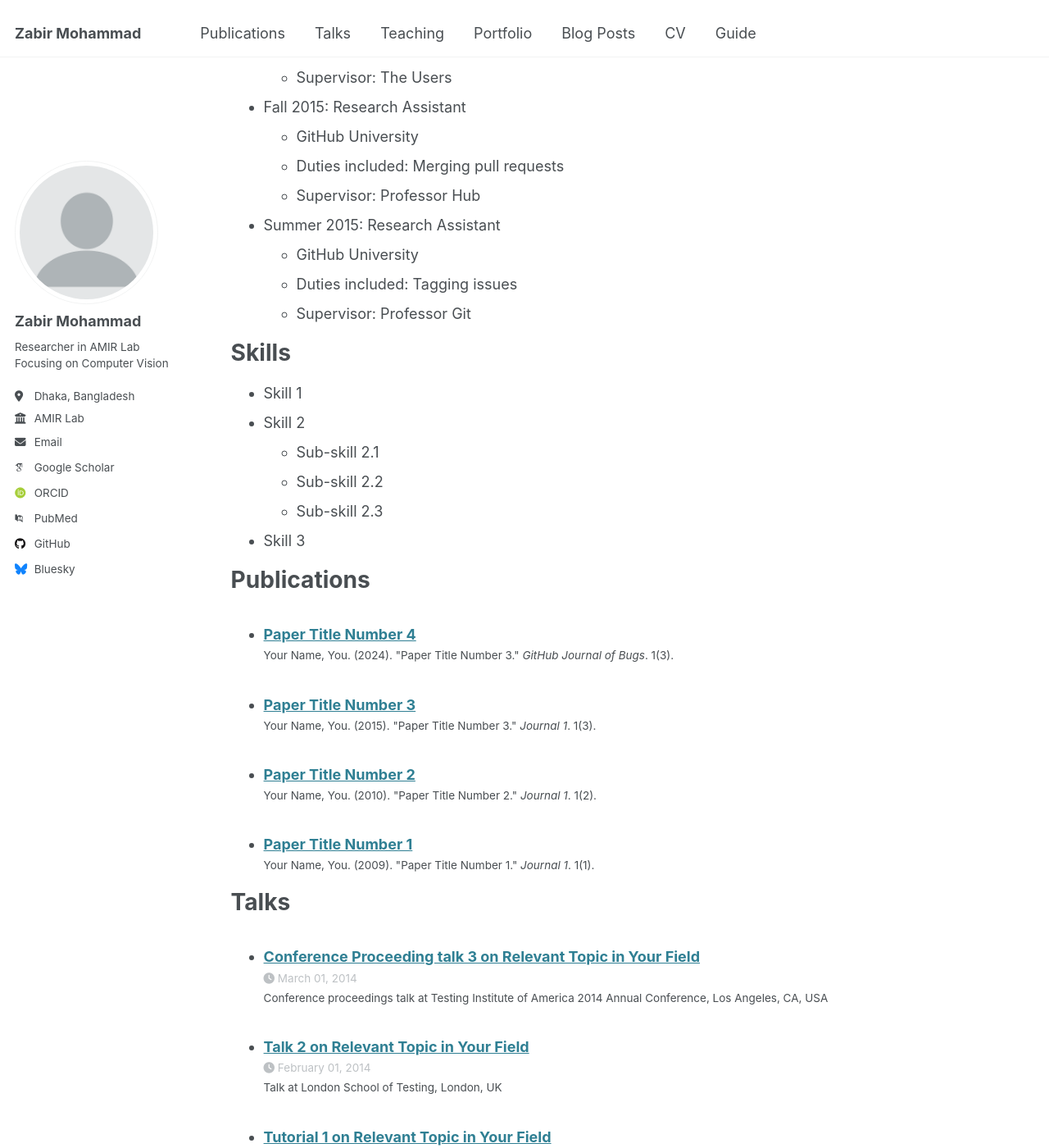
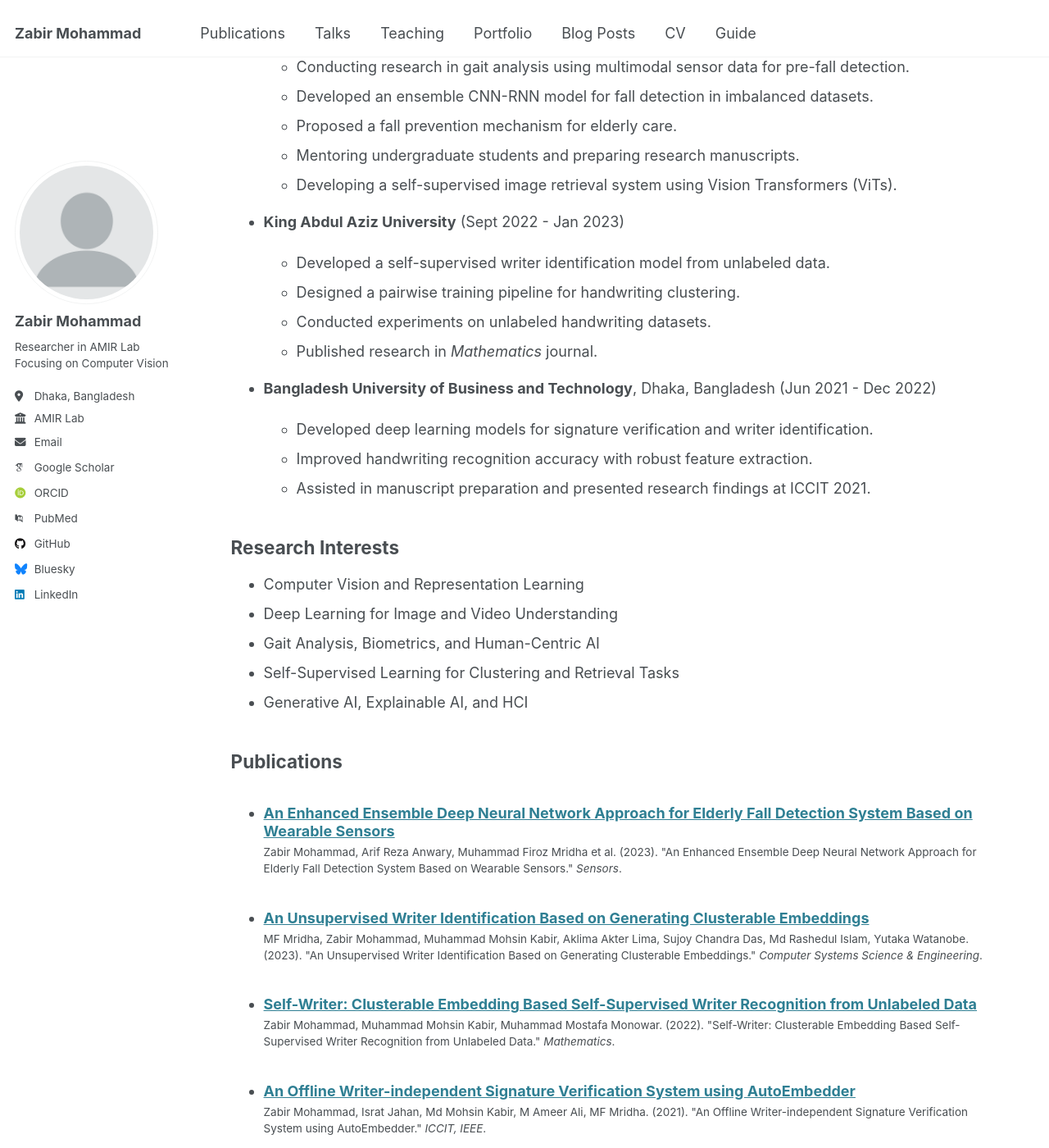
Before and after one commit to zabirmohammad/zabirmohammad.github.io, a Jekyll site: the page built from _pages/cv.md, in a window 1280 px wide and 1400 px high, scrolled down 396 px. Shown: the whole window at 82% size. Built offline with Jekyll 4.4.1, drawn with Linux system fonts in a browser that asks for light colours; some web fonts are replaced; some of the changed text lies outside the part shown.

Commit message:
Basic Changes

```diff
--- a/_config.yml
+++ b/_config.yml
@@ -7,150 +7,146 @@
 # server process.
 
 # Basic Site Settings
-locale                   : "en-US"
-site_theme               : "default"
-title                    : "Zabir Mohammad"
-title_separator          : "-"
-name                     : &name "Zabir Mohammad"
-description              : &description "Researcher at AMIR Lab"
-url                      : https://zabirmohammad.github.io # the base hostname & protocol for your site e.g. "https://[your GitHub username].github.io"
-baseurl                  : "" # the subpath of your site, e.g. "/blog"
-repository               : "academicpages/academicpages.github.io"
+locale: "en-US"
+site_theme: "default"
+title: "Zabir Mohammad"
+title_separator: "-"
+name: &name "Zabir Mohammad"
+description: &description "Researcher at AMIR Lab"
+url: https://zabirmohammad.github.io # the base hostname & protocol for your site e.g. "https://[your GitHub username].github.io"
+baseurl: "" # the subpath of your site, e.g. "/blog"
+repository: "academicpages/academicpages.github.io"
 
 # Site Author - The following control what appear as part of the author content on the side bar.
 #               If a field is blank the icon and link will not appear, otherwise it will be shown.
 #               Additional customization can be done by editing /_includes/author-profile.html
 author:
   # Biographic information
-  avatar           : "profile.png"
-  name             : "Zabir Mohammad"
-  pronouns         : # example: "she/her"
-  bio              : "Researcher in AMIR Lab Focusing on Computer Vision"
-  location         : "Dhaka, Bangladesh"
-  employer         : "AMIR Lab"
-  uri              : # URL
-  email            : "zabirmohammad02@gmail.com"
+  avatar: "profile.png"
+  name: "Zabir Mohammad"
+  pronouns: # example: "she/her"
+  bio: "Researcher in AMIR Lab Focusing on Computer Vision"
+  location: "Dhaka, Bangladesh"
+  employer: "AMIR Lab"
+  uri: # URL
+  email: "zabirmohammad02@gmail.com"
 
   # Academic websites
-  arxiv            : # URL - Update with the correct link to your profile
-  googlescholar    : "https://scholar.google.com/citations?user=mLXy1GoAAAAJ&hl=en&oi=sra"
-  impactstory      : # URL
-  orcid            : "https://orcid.org/0000-0002-0270-5608"
-  semantic         : # URL
-  pubmed           : "https://www.ncbi.nlm.nih.gov/pubmed/?term=john+snow"
-  researchgate     : # URL
-  scopus           : # URL
+  arxiv: # URL - Update with the correct link to your profile
+  googlescholar: "https://scholar.google.com/citations?user=mLXy1GoAAAAJ&hl=en&oi=sra"
+  impactstory: # URL
+  orcid: "https://orcid.org/0000-0002-0270-5608"
+  semantic: # URL
+  pubmed: "https://www.ncbi.nlm.nih.gov/pubmed/?term=john+snow"
+  researchgate: # URL
+  scopus: # URL
 
   # Repositories and software development
-  bitbucket        : # Username - Update with your username on the site
-  codepen          : # Username
-  dribbble         : # Username
-  github           : "Zabirmohammad"
-  kaggle           : # Username
-  stackoverflow    : # User number or user number and name (i.e., use "1" or "1/jeff-atwood")
+  bitbucket: # Username - Update with your username on the site
+  codepen: # Username
+  dribbble: # Username
+  github: "Zabirmohammad"
+  kaggle: # Username
+  stackoverflow: # User number or user number and name (i.e., use "1" or "1/jeff-atwood")
 
   # Social media
-  bluesky          : "bsky.app" # Replace this with you Bluesky username
-  facebook         : # Username
-  flickr           : # Username
-  foursquare       : # Username
-  goodreads        : # Username
-  google_plus      : # Username
-  keybase          : # Username
-  instagram        : # Username
-  lastfm           : # Username
-  linkedin         : # Username
-  mastodon         : # URL
-  medium           : # URL
-  pinterest        : # Username
-  soundcloud       : # Username
-  steam            : # Username
-  telegram         : # URL
-  tumblr           : # Username
-  twitter          : # Username for X / Twitter
-  vine             : # Username
-  weibo            : # Username
-  wikipedia        : # Username
-  xing             : # Username
-  youtube          : # Username
-  zhihu            : # Username
+  bluesky: "bsky.app" # Replace this with you Bluesky username
+  facebook: # Username
+  flickr: # Username
+  foursquare: # Username
+  goodreads: # Username
+  google_plus: # Username
+  keybase: # Username
+  instagram: # Username
+  lastfm: # Username
+  linkedin: zabir-mohammad
+  mastodon: # URL
+  medium: # URL
+  pinterest: # Username
+  soundcloud: # Username
+  steam: # Username
+  telegram: # URL
+  tumblr: # Username
+  twitter: # Username for X / Twitter
+  vine: # Username
+  weibo: # Username
+  wikipedia: # Username
+  xing: # Username
+  youtube: # Username
+  zhihu: # Username
 
 # Publication Category - The following the list of publication categories and their headings
 publication_category:
   books:
-    title: 'Books'
+    title: "Books"
   manuscripts:
-    title: 'Journal Articles'
+    title: "Journal Articles"
   conferences:
-    title: 'Conference Papers'
+    title: "Conference Papers"
 
 # Site Settings
-teaser                   :  # filename of teaser fallback teaser image placed in /images/, .e.g. "500x300.png"
-breadcrumbs              : false # true, false (default)
-words_per_minute         : 160
-future                   : true
-read_more                : "disabled" # if enabled, adds "Read more" links to excerpts
-talkmap_link             : false      #change to true to add link to talkmap on talks page
+teaser: # filename of teaser fallback teaser image placed in /images/, .e.g. "500x300.png"
+breadcrumbs: false # true, false (default)
+words_per_minute: 160
+future: true
+read_more: "disabled" # if enabled, adds "Read more" links to excerpts
+talkmap_link: false #change to true to add link to talkmap on talks page
 comments:
-  provider               : # false (default), "disqus", "discourse", "facebook", "google-plus", "staticman", "custom"
+  provider: # false (default), "disqus", "discourse", "facebook", "google-plus", "staticman", "custom"
   disqus:
-    shortname            :
+    shortname:
   discourse:
-    server               : # https://meta.discourse.org/t/embedding-discourse-comments-via-javascript/31963 , e.g.: meta.discourse.org
+    server: # https://meta.discourse.org/t/embedding-discourse-comments-via-javascript/31963 , e.g.: meta.discourse.org
   facebook:
-    appid                :
-    num_posts            : # 5 (default)
-    colorscheme          : # "light" (default), "dark"
+    appid:
+    num_posts: # 5 (default)
+    colorscheme: # "light" (default), "dark"
 staticman:
-  allowedFields          : ['name', 'email', 'url', 'message']
-  branch                 : "gh-pages" # "master", "gh-pages"
-  commitMessage          : "New comment."
-  filename               : comment-{@timestamp}
-  format                 : "yml"
-  moderation             : true
-  path                   : "_data/comments/{options.slug}"
-  requiredFields         : ['name', 'email', 'message']
+  allowedFields: ["name", "email", "url", "message"]
+  branch: "gh-pages" # "master", "gh-pages"
+  commitMessage: "New comment."
+  filename: comment-{@timestamp}
+  format: "yml"
+  moderation: true
+  path: "_data/comments/{options.slug}"
+  requiredFields: ["name", "email", "message"]
   transforms:
-    email                : "md5"
+    email: "md5"
   generatedFields:
     date:
-      type               : "date"
+      type: "date"
       options:
-        format           : "iso8601" # "iso8601" (default), "timestamp-seconds", "timestamp-milliseconds"
+        format: "iso8601" # "iso8601" (default), "timestamp-seconds", "timestamp-milliseconds"
 atom_feed:
-  hide                   : false     # change to true to hide the RSS feed in the footer
-  path                   : # blank (default) uses feed.xml
-
+  hide: false # change to true to hide the RSS feed in the footer
+  path: # blank (default) uses feed.xml
 
 # SEO Related
-google_site_verification :
-bing_site_verification   :
-alexa_site_verification  :
-yandex_site_verification :
-
+google_site_verification:
+bing_site_verification:
+alexa_site_verification:
+yandex_site_verification:
 
 # Social Sharing
 twitter:
-  username               : &twitter
+  username: &twitter
 facebook:
-  username               :
-  app_id                 :
-  publisher              :
-og_image                 :  # Open Graph/Twitter default site image
+  username:
+  app_id:
+  publisher:
+og_image: # Open Graph/Twitter default site image
 # For specifying social profiles
 # - https://developers.google.com/structured-data/customize/social-profiles
 social:
-  type                   : # Person or Organization (defaults to Person)
-  name                   : # If the user or organization name differs from the site's name
+  type: # Person or Organization (defaults to Person)
+  name: # If the user or organization name differs from the site's name
   links: # An array of links to social media profiles
-
 
 # Analytics
 analytics:
-  provider               :  "false" # false (default), "google", "google-universal", "google-analytics-4", "custom"
+  provider: "false" # false (default), "google", "google-universal", "google-analytics-4", "custom"
   google:
-    tracking_id          :
-
+    tracking_id:
 
 # Reading Files
 include:
@@ -190,14 +186,12 @@ keep_files:
 encoding: "utf-8"
 markdown_ext: "markdown,mkdown,mkdn,mkd,md"
 
-
 # Conversion
 markdown: kramdown
 highlighter: rouge
 lsi: false
 excerpt_separator: "\n\n"
 incremental: false
-
 
 # Markdown Processing
 kramdown:
@@ -209,7 +203,6 @@ kramdown:
   toc_levels: 1..6
   smart_quotes: lsquo,rsquo,ldquo,rdquo
   enable_coderay: false
-
 
 # These settings control the types of collections used by the template
 collections:
@@ -225,7 +218,6 @@ collections:
   talks:
     output: true
     permalink: /:collection/:path/
-
 
 # These settings control how pages and collections are included in the site
 defaults:
@@ -283,19 +275,16 @@ defaults:
       author_profile: true
       share: true
 
-
 # Sass/SCSS
 sass:
   sass_dir: _sass
   style: compressed # http://sass-lang.com/documentation/file.SASS_REFERENCE.html#output_style
-
 
 # Outputting
 permalink: /:categories/:title/
 # paginate: 5 # amount of posts to show
 # paginate_path: /page:num/
 timezone: Etc/UTC # http://en.wikipedia.org/wiki/List_of_tz_database_time_zones
-
 
 # Plugins
 plugins:
@@ -314,7 +303,6 @@ whitelist:
   - jekyll-sitemap
   - jekyll-redirect-from
   - jemoji
-
 
 # Archives
 #  Type
@@ -344,7 +332,6 @@ tag_archive:
 #     category: /categories/:name/
 #     tag: /tags/:name/
 
-
 # HTML Compression
 # - http://jch.penibelst.de/
 compress_html:
--- a/_pages/cv.md
+++ b/_pages/cv.md
@@ -9,56 +9,96 @@ redirect_from:
 
 {% include base_path %}
 
-Education
-======
-* Ph.D in Version Control Theory, GitHub University, 2018 (expected)
-* M.S. in Jekyll, GitHub University, 2014
-* B.S. in GitHub, GitHub University, 2012
+## Education
 
-Work experience
-======
-* Spring 2024: Academic Pages Collaborator
-  * GitHub University
-  * Duties includes: Updates and improvements to template
-  * Supervisor: The Users
+- **B.Sc. in Computer Science and Engineering**, Bangladesh University of Business and Technology, 2021.
+  - CGPA: 3.80/4.00
+  - Thesis: _An Offline Writer-independent Signature Verification System using AutoEmbedder_
 
-* Fall 2015: Research Assistant
-  * GitHub University
-  * Duties included: Merging pull requests
-  * Supervisor: Professor Hub
+## Work Experience
 
-* Summer 2015: Research Assistant
-  * GitHub University
-  * Duties included: Tagging issues
-  * Supervisor: Professor Git
+- **Advanced Machine Intelligence Research Lab**, Dhaka, Bangladesh (Jan 2023 - Present)
 
-Skills
-======
-* Skill 1
-* Skill 2
-  * Sub-skill 2.1
-  * Sub-skill 2.2
-  * Sub-skill 2.3
-* Skill 3
+  - Conducting research in gait analysis using multimodal sensor data for pre-fall detection.
+  - Developed an ensemble CNN-RNN model for fall detection in imbalanced datasets.
+  - Proposed a fall prevention mechanism for elderly care.
+  - Mentoring undergraduate students and preparing research manuscripts.
+  - Developing a self-supervised image retrieval system using Vision Transformers (ViTs).
 
-Publications
-======
-  <ul>{% for post in site.publications reversed %}
-    {% include archive-single-cv.html %}
-  {% endfor %}</ul>
+- **King Abdul Aziz University** (Sept 2022 - Jan 2023)
 
-Talks
-======
-  <ul>{% for post in site.talks reversed %}
-    {% include archive-single-talk-cv.html  %}
-  {% endfor %}</ul>
+  - Developed a self-supervised writer identification model from unlabeled data.
+  - Designed a pairwise training pipeline for handwriting clustering.
+  - Conducted experiments on unlabeled handwriting datasets.
+  - Published research in _Mathematics_ journal.
 
-Teaching
-======
-  <ul>{% for post in site.teaching reversed %}
-    {% include archive-single-cv.html %}
-  {% endfor %}</ul>
+- **Bangladesh University of Business and Technology**, Dhaka, Bangladesh (Jun 2021 - Dec 2022)
+  - Developed deep learning models for signature verification and writer identification.
+  - Improved handwriting recognition accuracy with robust feature extraction.
+  - Assisted in manuscript preparation and presented research findings at ICCIT 2021.
 
-Service and leadership
-======
-* Currently signed in to 43 different slack teams
+## Research Interests
+
+- Computer Vision and Representation Learning
+- Deep Learning for Image and Video Understanding
+- Gait Analysis, Biometrics, and Human-Centric AI
+- Self-Supervised Learning for Clustering and Retrieval Tasks
+- Generative AI, Explainable AI, and HCI
+
+## Publications
+
+<ul>{% for post in site.publications reversed %}
+  {% include archive-single-cv.html %}
+{% endfor %}</ul>
+
+## Skills
+
+- **Programming Languages:** Python (advanced), C, C++, MATLAB (basic)
+- **Machine Learning & Deep Learning:** TensorFlow, Keras, PyTorch, Scikit-learn
+- **Computer Vision:** OpenCV, Object Detection, Semantic Segmentation, Image Classification
+- **Data Science & Analytics:** Pandas, NumPy, Matplotlib, Seaborn
+- **Algorithms & Frameworks:** CNNs, RNNs, LSTMs, GANs, ViTs, Hyperparameter Tuning
+- **Web Technologies:** HTML, CSS, JavaScript, Node.js
+- **Databases:** MySQL, SQLite, Oracle, TensorFlow Datasets
+- **Version Control & Collaboration:** Git, GitHub, GitLab, Jupyter Notebooks
+- **Soft Skills:** Research Writing, Critical Thinking, Problem-Solving, Communication
+
+## Honors and Awards
+
+- **Annual Research Publication Award (2021)** - Advanced Machine Learning Lab
+- **Research Publication Award (2022)** - King Abdul Aziz University
+- **Champion (1x) & Runner-up (3x)** - Intra-University Programming Contest, BUBT
+- **Merit-Based Academic Scholarship (2017-2021)** - BUBT
+
+## Volunteer Experience
+
+- **Research Mentorship**, AMIR Lab (2023 - Present)
+  - Mentored undergraduate students in deep learning and self-supervised learning research.
+- **Peer Reviewer**, MDPI Journals (2024 - Present)
+  - Evaluated research manuscripts in computer vision and machine learning.
+
+## Talks
+
+<ul>{% for post in site.talks reversed %}
+  {% include archive-single-talk-cv.html %}
+{% endfor %}</ul>
+
+## Teaching
+
+<ul>{% for post in site.teaching reversed %}
+  {% include archive-single-cv.html %}
+{% endfor %}</ul>
+
+## Service and Leadership
+
+- Active contributor to research communities and GitHub repositories.
+- Engaged in interdisciplinary collaborations in AI and computer vision.
+
+## Additional Information
+
+- **Languages:** English (Fluent), Bengali (Native), Hindi & Urdu (Conversational)
+- **Interests:** Reading Books, Playing Soccer & Cricket, Traveling, Competitive Programming
+
+---
+
+For more details, visit my [Portfolio](https://zabirmohammad.vercel.app/) | [GitHub](https://github.com/zabirmohammad) | [Google Scholar](https://scholar.google.com/citations?hl=en&user=mLXy1GoAAAAJ)
--- a/_publications/2009-10-01-paper-title-number-1.md
+++ /dev/null
@@ -1,14 +0,0 @@
----
-title: "Paper Title Number 1"
-collection: publications
-category: manuscripts
-permalink: /publication/2009-10-01-paper-title-number-1
-excerpt: 'This paper is about the number 1. The number 2 is left for future work.'
-date: 2009-10-01
-venue: 'Journal 1'
-slidesurl: 'http://academicpages.github.io/files/slides1.pdf'
-paperurl: 'http://academicpages.github.io/files/paper1.pdf'
-citation: 'Your Name, You. (2009). &quot;Paper Title Number 1.&quot; <i>Journal 1</i>. 1(1).'
----
-
-The contents above will be part of a list of publications, if the user clicks the link for the publication than the contents of section will be rendered as a full page, allowing you to provide more information about the paper for the reader. When publications are displayed as a single page, the contents of the above "citation" field will automatically be included below this section in a smaller font.
--- a/_publications/2010-10-01-paper-title-number-2.md
+++ /dev/null
@@ -1,14 +0,0 @@
----
-title: "Paper Title Number 2"
-collection: publications
-category: manuscripts
-permalink: /publication/2010-10-01-paper-title-number-2
-excerpt: 'This paper is about the number 2. The number 3 is left for future work.'
-date: 2010-10-01
-venue: 'Journal 1'
-slidesurl: 'http://academicpages.github.io/files/slides2.pdf'
-paperurl: 'http://academicpages.github.io/files/paper2.pdf'
-citation: 'Your Name, You. (2010). &quot;Paper Title Number 2.&quot; <i>Journal 1</i>. 1(2).'
----
-
-The contents above will be part of a list of publications, if the user clicks the link for the publication than the contents of section will be rendered as a full page, allowing you to provide more information about the paper for the reader. When publications are displayed as a single page, the contents of the above "citation" field will automatically be included below this section in a smaller font.
--- a/_publications/2015-10-01-paper-title-number-3.md
+++ /dev/null
@@ -1,14 +0,0 @@
----
-title: "Paper Title Number 3"
-collection: publications
-category: manuscripts
-permalink: /publication/2015-10-01-paper-title-number-3
-excerpt: 'This paper is about the number 3. The number 4 is left for future work.'
-date: 2015-10-01
-venue: 'Journal 1'
-slidesurl: 'http://academicpages.github.io/files/slides3.pdf'
-paperurl: 'http://academicpages.github.io/files/paper3.pdf'
-citation: 'Your Name, You. (2015). &quot;Paper Title Number 3.&quot; <i>Journal 1</i>. 1(3).'
----
-
-The contents above will be part of a list of publications, if the user clicks the link for the publication than the contents of section will be rendered as a full page, allowing you to provide more information about the paper for the reader. When publications are displayed as a single page, the contents of the above "citation" field will automatically be included below this section in a smaller font.
--- /dev/null
+++ b/_publications/2021-12-18-Signature-verification-1.md
@@ -0,0 +1,14 @@
+---
+title: "An Offline Writer-independent Signature Verification System using AutoEmbedder"
+collection: publications
+category: manuscripts
+permalink: /publication/2021-12-18-signature-verification
+excerpt: "This paper presents a method for writer-independent signature verification using AutoEmbedder."
+date: 2021-12-18
+venue: "24th International Conference on Computer and Information Technology (ICCIT), IEEE"
+slidesurl: ""
+paperurl: "https://doi.org/10.1109/ICCIT54785.2021.9689780"
+citation: 'Zabir Mohammad, Israt Jahan, Md Mohsin Kabir, M Ameer Ali, MF Mridha. (2021). "An Offline Writer-independent Signature Verification System using AutoEmbedder." <i>ICCIT, IEEE</i>.'
+---
+
+The contents above will be part of a list of publications, if the user clicks the link for the publication than the contents of section will be rendered as a full page, allowing you to provide more information about the paper for the reader. When publications are displayed as a single page, the contents of the above "citation" field will automatically be included below this section in a smaller font.
--- /dev/null
+++ b/_publications/2022-12-24-Self-writer-3.md
@@ -0,0 +1,14 @@
+---
+title: "Self-Writer: Clusterable Embedding Based Self-Supervised Writer Recognition from Unlabeled Data"
+collection: publications
+category: manuscripts
+permalink: /publication/2022-12-24-self-writer
+excerpt: "This paper presents a self-supervised approach for writer recognition using clusterable embeddings."
+date: 2022-12-24
+venue: "Mathematics, Vol. 10, Issue 24"
+slidesurl: ""
+paperurl: "https://doi.org/10.3390/math10244796"
+citation: 'Zabir Mohammad, Muhammad Mohsin Kabir, Muhammad Mostafa Monowar. (2022). "Self-Writer: Clusterable Embedding Based Self-Supervised Writer Recognition from Unlabeled Data." <i>Mathematics</i>.'
+---
+
+The contents above will be part of a list of publications, if the user clicks the link for the publication than the contents of section will be rendered as a full page, allowing you to provide more information about the paper for the reader. When publications are displayed as a single page, the contents of the above "citation" field will automatically be included below this section in a smaller font.
--- /dev/null
+++ b/_publications/2023-02-01-Unsupervised-writer-2.md
@@ -0,0 +1,14 @@
+---
+title: "An Unsupervised Writer Identification Based on Generating Clusterable Embeddings"
+collection: publications
+category: manuscripts
+permalink: /publication/2023-02-01-writer-identification
+excerpt: "This paper introduces an unsupervised approach for writer identification using clusterable embeddings."
+date: 2023-02-01
+venue: "Computer Systems Science & Engineering, Vol. 46, Issue 2"
+slidesurl: ""
+paperurl: "https://doi.org/10.32604/csse.2023.032977"
+citation: 'MF Mridha, Zabir Mohammad, Muhammad Mohsin Kabir, Aklima Akter Lima, Sujoy Chandra Das, Md Rashedul Islam, Yutaka Watanobe. (2023). "An Unsupervised Writer Identification Based on Generating Clusterable Embeddings." <i>Computer Systems Science & Engineering</i>.'
+---
+
+The contents above will be part of a list of publications, if the user clicks the link for the publication than the contents of section will be rendered as a full page, allowing you to provide more information about the paper for the reader. When publications are displayed as a single page, the contents of the above "citation" field will automatically be included below this section in a smaller font.
--- /dev/null
+++ b/_publications/2023-05-15-Ensemble-fall-4.md
@@ -0,0 +1,14 @@
+---
+title: "An Enhanced Ensemble Deep Neural Network Approach for Elderly Fall Detection System Based on Wearable Sensors"
+collection: publications
+category: manuscripts
+permalink: /publication/2023-05-15-fall-detection
+excerpt: "This paper proposes an ensemble deep learning model for fall detection using wearable sensors."
+date: 2023-05-15
+venue: "Sensors, Vol. 23, Issue 10"
+slidesurl: ""
+paperurl: "https://doi.org/10.3390/s23104774"
+citation: 'Zabir Mohammad, Arif Reza Anwary, Muhammad Firoz Mridha et al. (2023). "An Enhanced Ensemble Deep Neural Network Approach for Elderly Fall Detection System Based on Wearable Sensors." <i>Sensors</i>.'
+---
+
+The contents above will be part of a list of publications, if the user clicks the link for the publication than the contents of section will be rendered as a full page, allowing you to provide more information about the paper for the reader. When publications are displayed as a single page, the contents of the above "citation" field will automatically be included below this section in a smaller font.
--- a/_publications/2024-02-17-paper-title-number-4.md
+++ /dev/null
@@ -1,13 +0,0 @@
----
-title: "Paper Title Number 4"
-collection: publications
-category: conferences
-permalink: /publication/2024-02-17-paper-title-number-4
-excerpt: 'This paper is about fixing template issue #693.'
-date: 2024-02-17
-venue: 'GitHub Journal of Bugs'
-paperurl: 'http://academicpages.github.io/files/paper3.pdf'
-citation: 'Your Name, You. (2024). &quot;Paper Title Number 3.&quot; <i>GitHub Journal of Bugs</i>. 1(3).'
----
-
-The contents above will be part of a list of publications, if the user clicks the link for the publication than the contents of section will be rendered as a full page, allowing you to provide more information about the paper for the reader. When publications are displayed as a single page, the contents of the above "citation" field will automatically be included below this section in a smaller font.
```
Also changed, not shown: _pages/about.md (+16 -17 lines).
